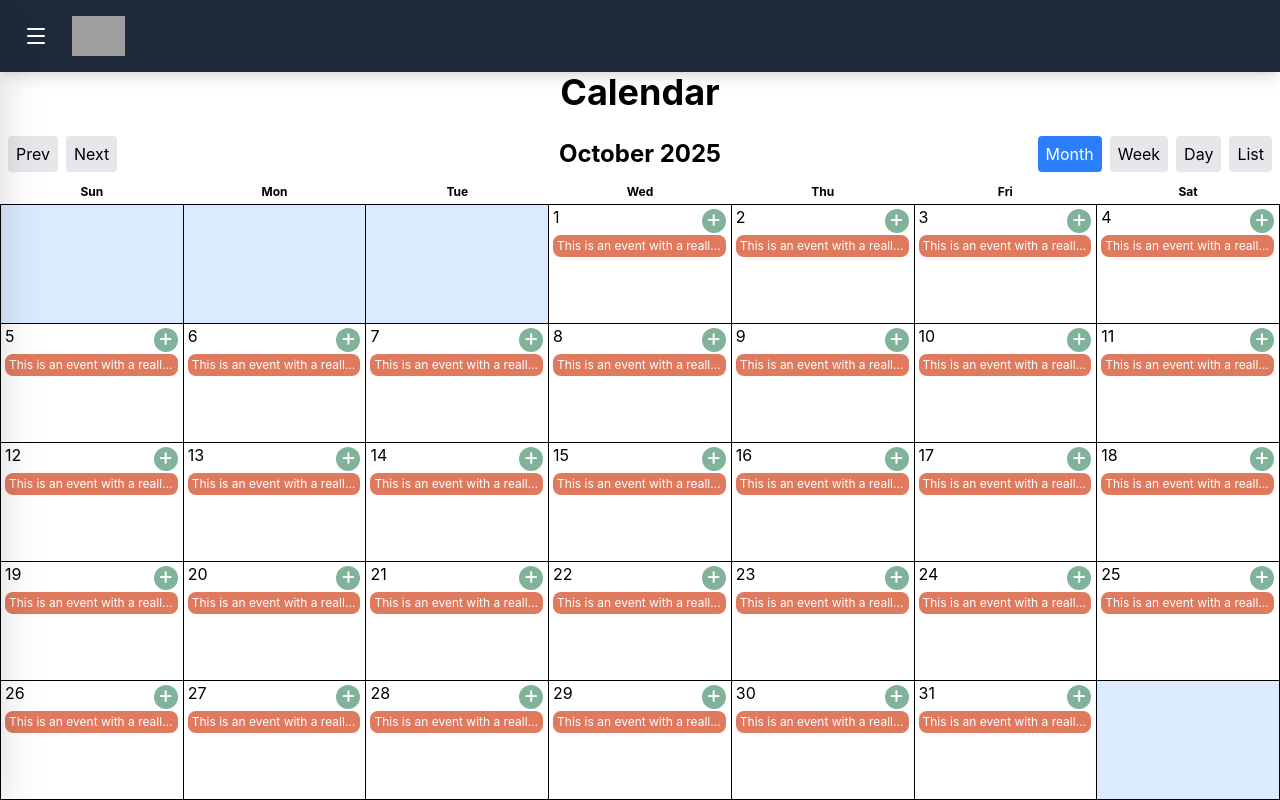
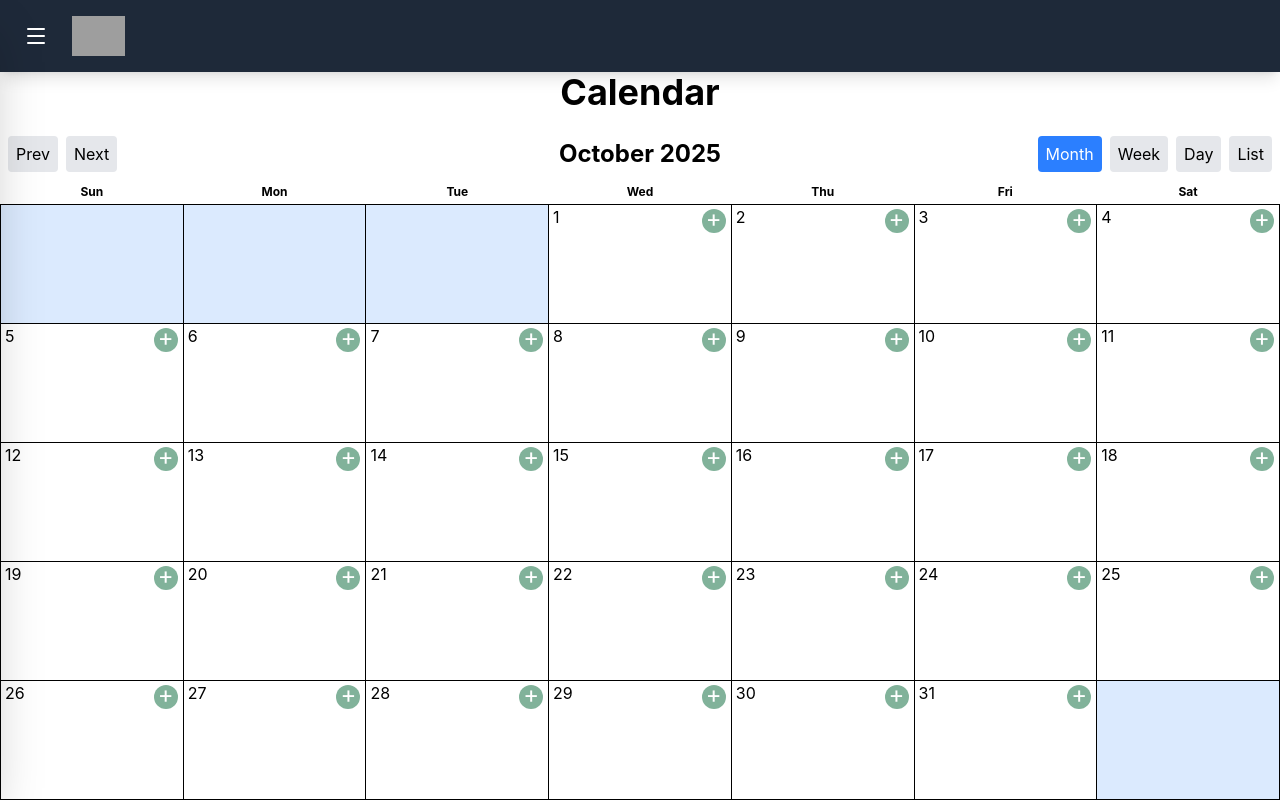
Before and after one commit to StenPelzer/INFWAD-Calendar, a React (Vite) app: page / in a window 1280 px wide. Built offline with nearby package versions, Linux system fonts and the light colour scheme; grey boxes are pictures that could not be loaded.

Commit message:
Remove temporary event

```diff
--- a/src/features/calendar/features/month/components/Month.tsx
+++ b/src/features/calendar/features/month/components/Month.tsx
@@ -53,11 +53,6 @@ export default function MonthView({
                           onClick={() => setSelectedDay(day)}
                         ></button>
                       </div>
-                      <div className="events">
-                        <div className="event">
-                          This is an event with a really long name
-                        </div>
-                      </div>
                     </div>
                   )}
                 </td>
```
